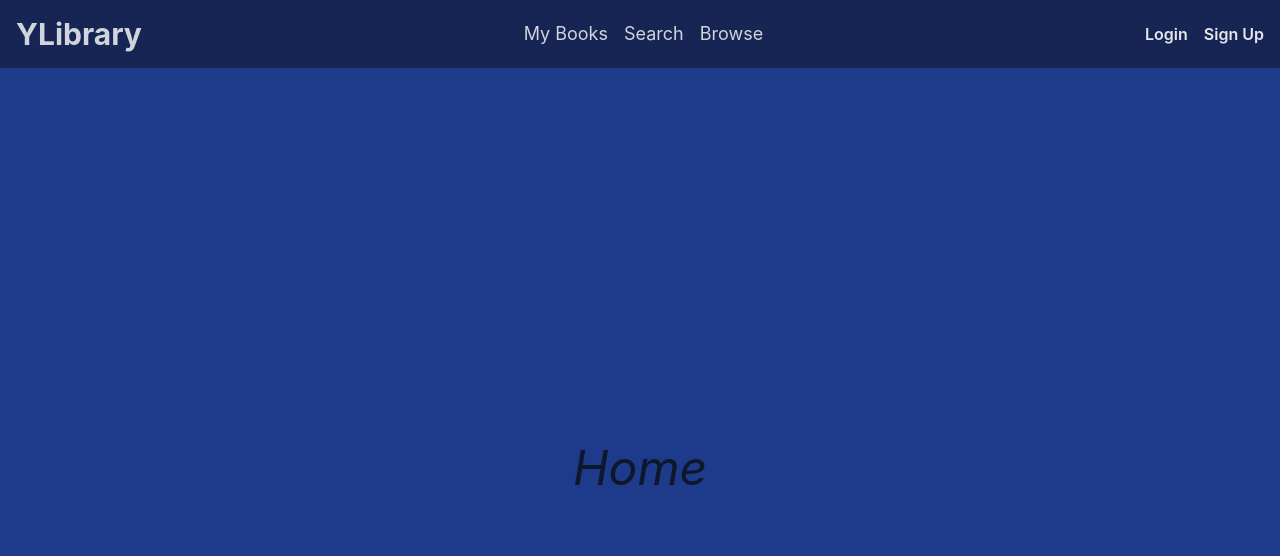
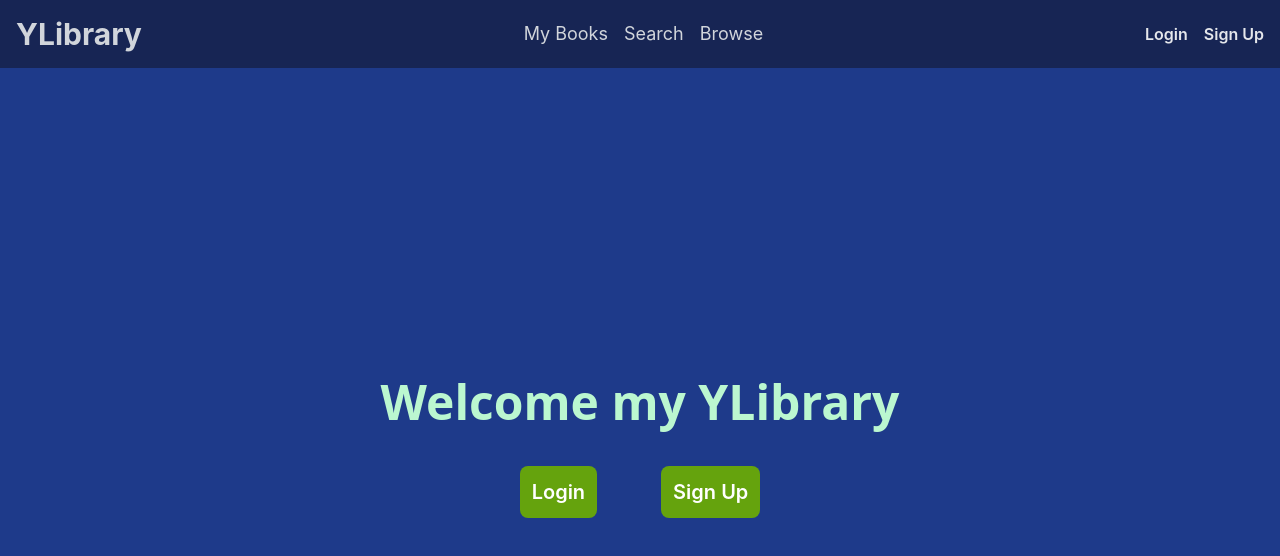
Before and after one commit to KireetS/LibraryApp-client, a React (Create React App) app: page / in a window 1280 px wide. Shown: the top 556 px of the page. Built offline with nearby package versions, Linux system fonts and the light colour scheme.

Commit message:
render try

```diff
--- a/src/App.js
+++ b/src/App.js
@@ -20,7 +20,7 @@ function App() {
       <Route path="/search" element={<Search />}/>
       <Route path="/signup" element={<SignUp />}/>
       <Route path ="/mybooks" element = {<MyBooks/>}/>
-      <Route path ="/" element = {<Home/>}/>
+      <Route path ="/" element = {<Home login={login}/>}/>
       </Routes>
       </div>
       </AddBookState>
--- a/src/Components/Home.js
+++ b/src/Components/Home.js
@@ -1,15 +1,34 @@
-import React from 'react'
-
-const Home = () => {
+import React from "react";
+import { Link } from "react-router-dom";
+const Home = (props) => {
+  const { login } = props;
   return (
     <>
-    <div className='min-h-screen min-w-screen flex items-center justify-center bg-blue-900'>
-      <div className='text-5xl text-slate-900 italic'>
-        Home
+      <div className="min-h-full min-w-full flex flex-col items-center justify-center bg-blue-900">
+        <div className="text-5xl font-bold font-sans text-green-200">
+          Welcome my YLibrary
+        </div>
+        <div className="flex items-center justify-center">
+          {!login && <><div>
+            <button className="p-3 text-xl font-semibold rounded-lg text-white mx-8 my-10 bg-lime-600">
+            <Link to="/login">Login</Link>
+            </button>
+          </div>
+          <div>
+            <button className="p-3 text-xl font-semibold rounded-lg text-white mx-8 my-10 bg-lime-600">
+                <Link to="/signup">Sign Up</Link>
+            </button>
+          </div></>}
+          {login && <>
+          <div>
+            <button className="p-3 text-xl font-semibold rounded-lg text-white mx-8 my-10 bg-lime-600">
+              <Link to='/search'>Search for the latest book !</Link>
+            </button>
+          </div></>}
+        </div>
       </div>
-    </div>
     </>
-  )
-}
+  );
+};
 
-export default Home
+export default Home;
--- a/src/Components/Navbar.js
+++ b/src/Components/Navbar.js
@@ -33,7 +33,7 @@ const Navbar = (props) => {
     fetchUserDetails();
     console.log(isNavOpen)
     // eslint-disable-next-line
-  }, []);
+  }, [login]);
   return (
     <>
       <nav className=" flex justify-between bg-blue-950 items-center p-2">
```
